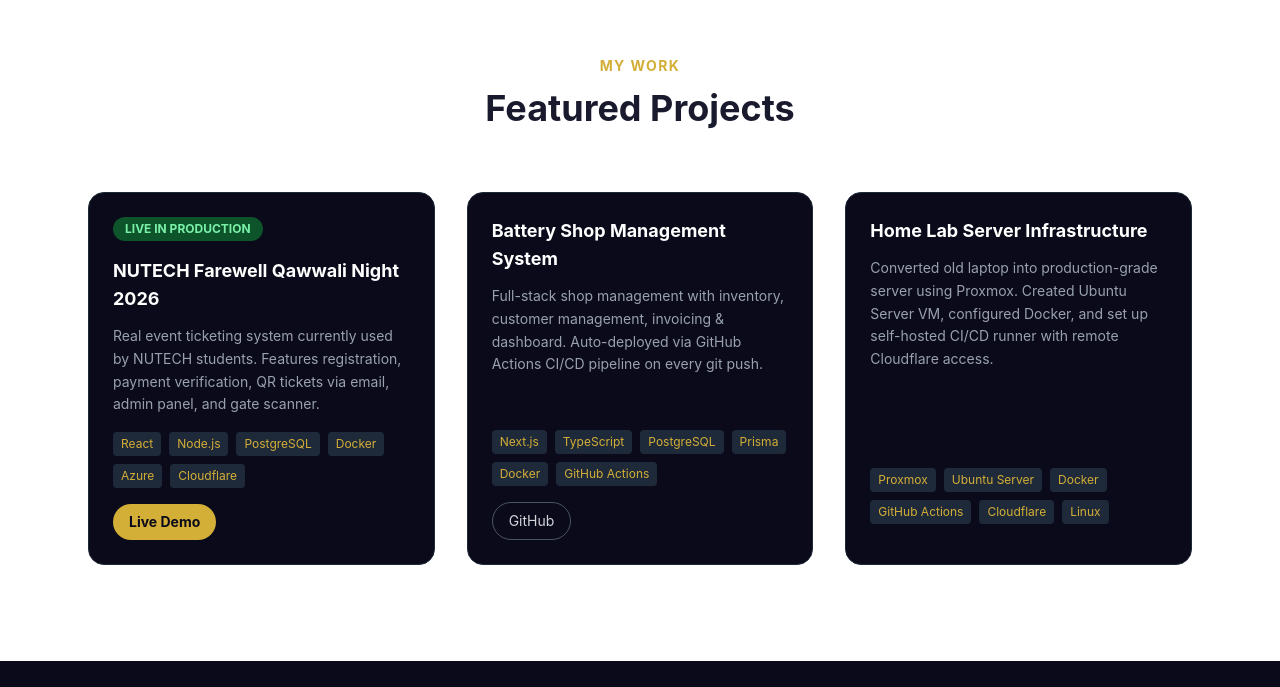
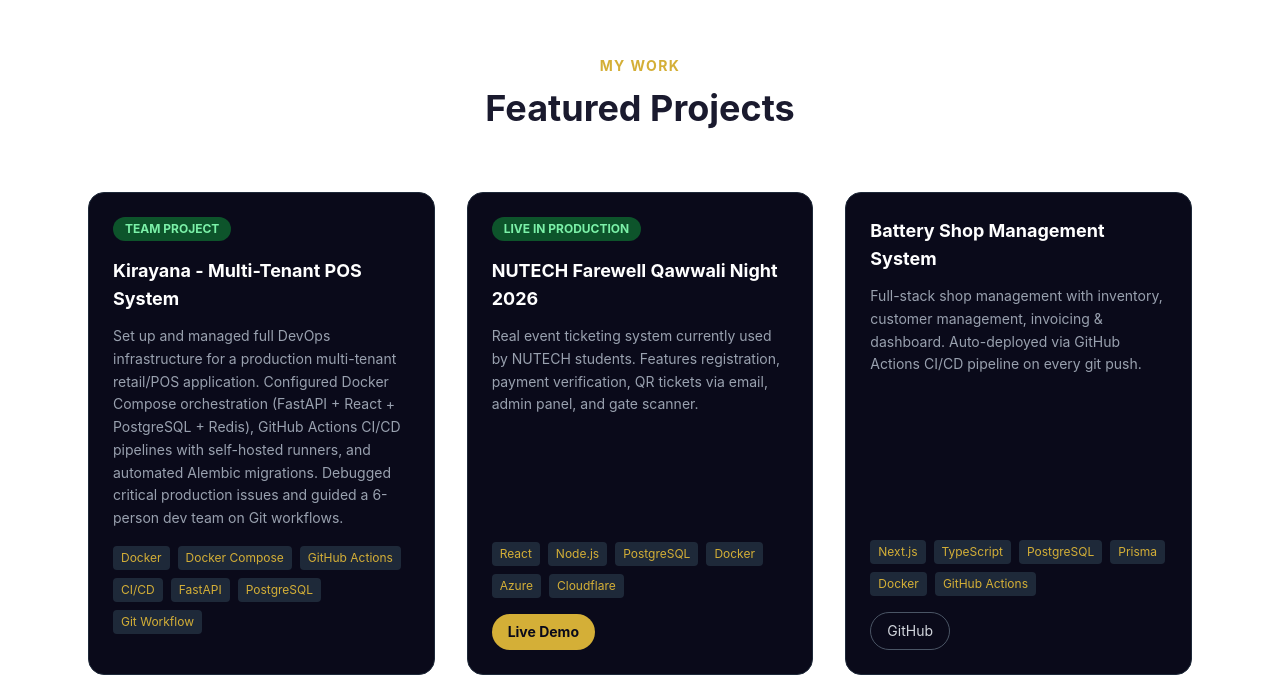
Before and after one commit to abdulhannan-dev0/portfolio, a React app: page / in a window 1280 px wide. Shown: the part 2110-2797 px from the top of the page. Built offline with nearby package versions, Linux system fonts and the light colour scheme; the HTML template or start-up script is replaced by a standard one.

Commit message:
Add Kirayana and Aira projects, update Home Lab description

```diff
--- a/src/components/Projects.jsx
+++ b/src/components/Projects.jsx
@@ -1,4 +1,12 @@
 const projects = [
+  {
+    title: 'Kirayana - Multi-Tenant POS System',
+    badge: 'TEAM PROJECT',
+    desc: 'Set up and managed full DevOps infrastructure for a production multi-tenant retail/POS application. Configured Docker Compose orchestration (FastAPI + React + PostgreSQL + Redis), GitHub Actions CI/CD pipelines with self-hosted runners, and automated Alembic migrations. Debugged critical production issues and guided a 6-person dev team on Git workflows.',
+    stack: ['Docker', 'Docker Compose', 'GitHub Actions', 'CI/CD', 'FastAPI', 'PostgreSQL', 'Git Workflow'],
+    live: null,
+    github: null,
+  },
   {
     title: 'NUTECH Farewell Qawwali Night 2026',
     badge: 'LIVE IN PRODUCTION',
@@ -18,8 +26,16 @@
   {
     title: 'Home Lab Server Infrastructure',
     badge: null,
-    desc: 'Converted old laptop into production-grade server using Proxmox. Created Ubuntu Server VM, configured Docker, and set up self-hosted CI/CD runner with remote Cloudflare access.',
-    stack: ['Proxmox', 'Ubuntu Server', 'Docker', 'GitHub Actions', 'Cloudflare', 'Linux'],
+    desc: 'Converted old laptop into production-grade server using Proxmox. Deployed a 3-node Kubernetes cluster, self-hosted Nextcloud (private cloud storage), and AdGuard Home (network-wide DNS filtering & ad-blocking). Configured self-hosted CI/CD runner with remote Cloudflare access.',
+    stack: ['Proxmox', 'Kubernetes', 'Docker', 'Nextcloud', 'GitHub Actions', 'Cloudflare', 'Linux'],
+    live: null,
+    github: null,
+  },
+  {
+    title: 'Aira - Local AI Voice Assistant',
+    badge: 'AI/ML',
+    desc: 'Self-hosted AI assistant running completely offline on Proxmox infrastructure. Voice-controlled via browser Speech API, powered by Ollama (TinyLlama LLM). Zero cloud dependency, full data privacy.',
+    stack: ['Ollama', 'Flask', 'Python', 'LXC', 'AI/ML'],
     live: null,
     github: null,
   },
```
